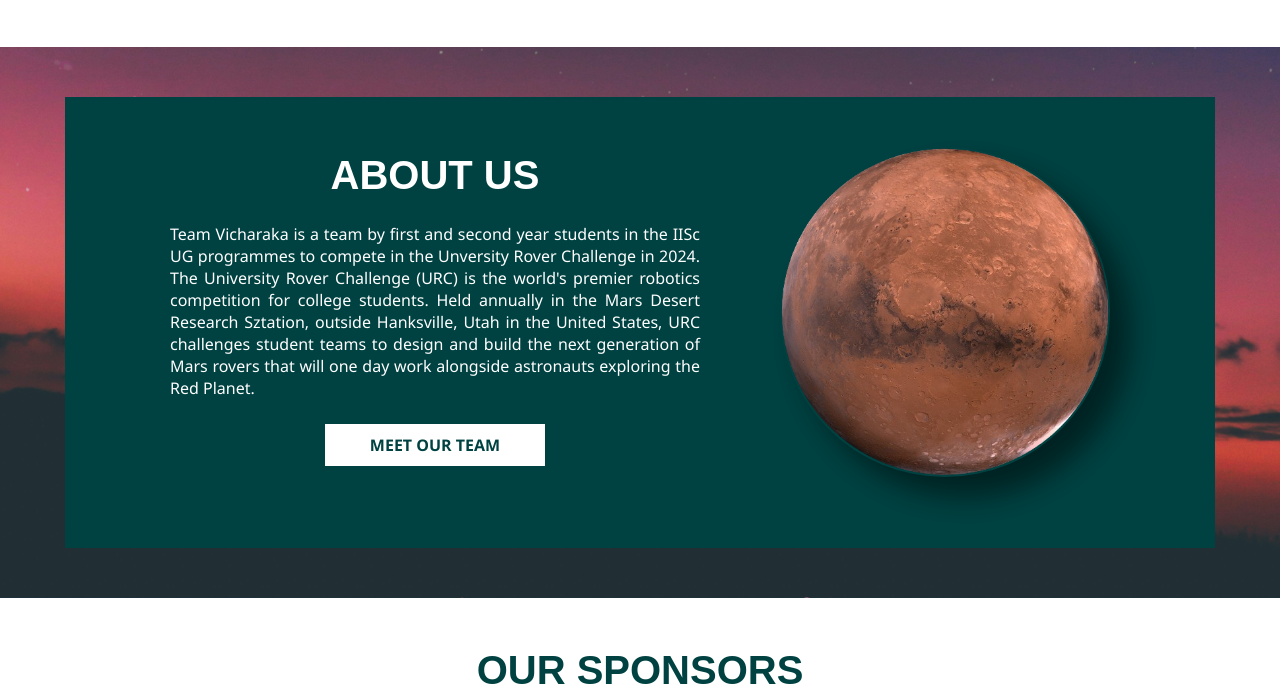
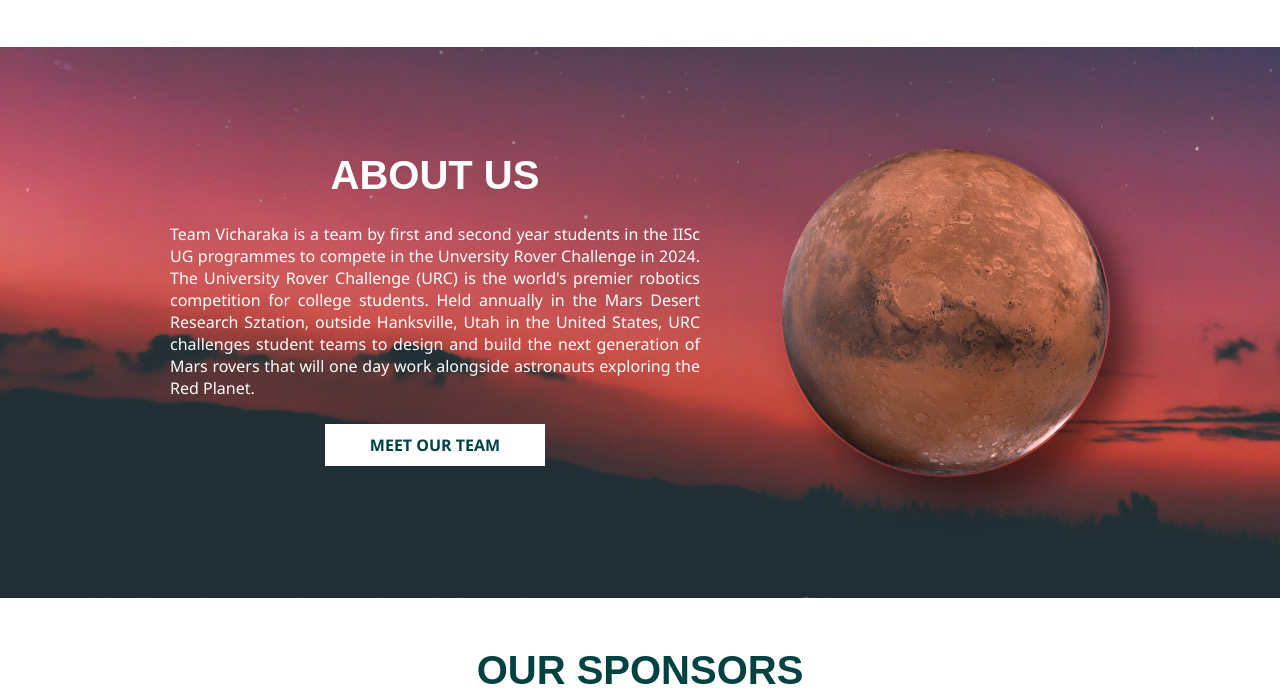
Before and after one commit to Team-VicharakaIISc/Team-VicharakaIISc.github.io, a plain HTML site: page index.html in a window 1280 px wide. Shown: the part 1323-2019 px from the top of the page. Drawn offline with Linux system fonts and the light colour scheme.

Commit message:
Update index.css

```diff
--- a/css/index.css
+++ b/css/index.css
@@ -53,7 +53,7 @@ main{
     padding: 50px 25px;
     clear: both;
     overflow: auto;
-    background: #004242;
+    background: transparent;
      margin: 50px auto;
      max-width: 1100px;
 }
```
